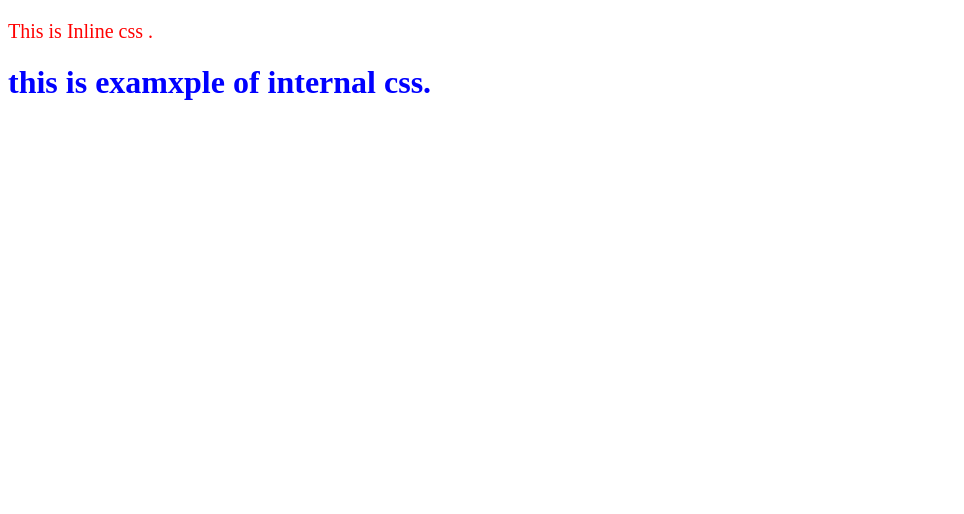
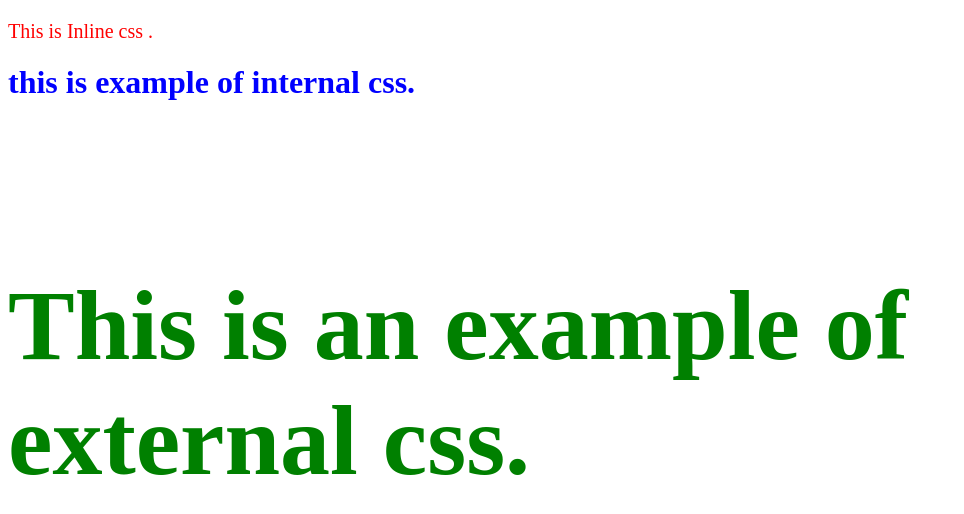
Before and after one commit to heeba-h/css-task2, a plain HTML site: page index.html in a window 1280 px wide. Shown: the whole page, without its empty margins (0-964 px from the left). Drawn offline with Linux system fonts and the light colour scheme.

Commit message:
index.html

```diff
--- a/index.html
+++ b/index.html
@@ -12,6 +12,7 @@
   </head>
  <body>
    <p style="color: red; font-size: 20px;">This is Inline css .</p>
-   <h1> this is examxple of internal css.</h1>
+   <h1> this is example of internal css.</h1>
+   <h5>This is an example of external css. </h5>
  </body>
 </html>
```
